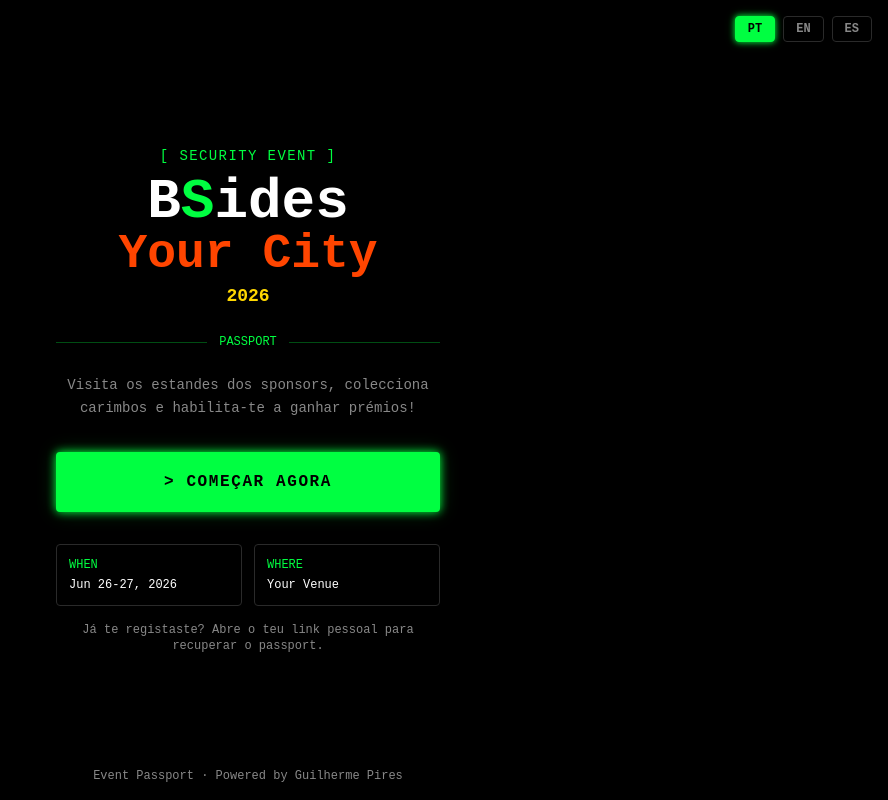
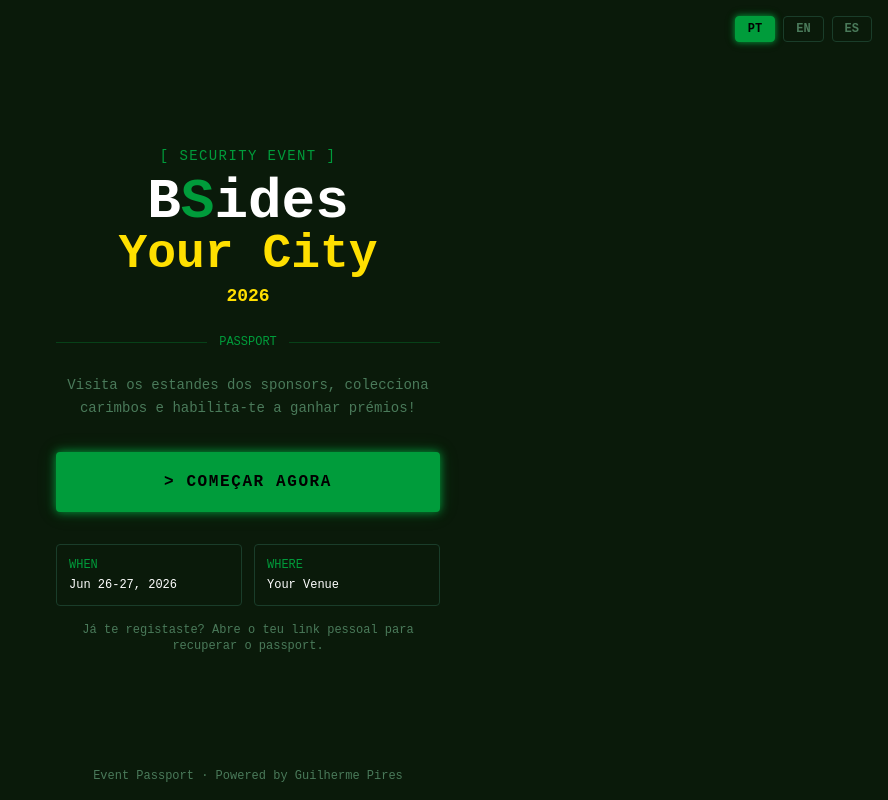
Before and after one commit to GuilhermePires21890/bsides-passport-pwa, a React (Vite) app in the folder frontend/: page / in a window 1280 px wide. Shown: the whole page, without its empty margins (392-1280 px from the left). Built offline with nearby package versions, Linux system fonts and the light colour scheme; no server answers.

Commit message:
feat(theme): cybersecurity team themes (red/blue/purple) + brasil as custom base

```diff
--- a/frontend/theme.config.js
+++ b/frontend/theme.config.js
@@ -4,9 +4,9 @@
  * ║                                                              ║
  * ║  This is the only file you need to edit to brand the app    ║
  * ║  for your event. Colors, fonts, shadows — all here.         ║
+ * ║                                                              ║
+ * ║  After editing, restart the dev server: npm run dev         ║
  * ╚══════════════════════════════════════════════════════════════╝
- *
- * After editing, restart the dev server: npm run dev
  */
 
 const theme = {
@@ -14,118 +14,118 @@ const theme = {
   // ─────────────────────────────────────────────────────────────
   // ACTIVE THEME
   // Switch between presets below or define your own.
-  // Options: "hacker" | "corporate" | "cyberpunk" | "custom"
+  // Options: "red_team" | "blue_team" | "purple_team" | "custom"
   // ─────────────────────────────────────────────────────────────
   active: "custom",
 
-  // ─────────────────────────────────────────────────────────────
-  // PRESETS
-  // ─────────────────────────────────────────────────────────────
   presets: {
 
     /**
-     * HACKER — Default dark terminal aesthetic
-     * Green on black. Matrix vibes. Great for security events.
+     * RED TEAM — Offensive Security
+     * Aggressive, high-contrast red on black.
+     * CTFs, pentesting events, offensive security conferences.
      */
-    hacker: {
+    red_team: {
       colors: {
-        black:   "#000000",
-        green:   "#00FF41",
-        green2:  "#00CC33",
-        red:     "#FF4500",
-        yellow:  "#FFD700",
-        gray:    "#1A1A1A",
-        gray2:   "#2A2A2A",
-        muted:   "#888888",
+        black:   "#0a0000",
+        green:   "#ff2020",
+        green2:  "#cc0000",
+        red:     "#ff6600",
+        yellow:  "#ff9900",
+        gray:    "#1a0000",
+        gray2:   "#2a0a0a",
+        muted:   "#885555",
       },
       fonts: {
         mono: ['"Courier New"', "Courier", "monospace"],
         sans: ["Inter", "system-ui", "sans-serif"],
       },
-      background: "#000000",
+      background: "#0a0000",
       text: "#ffffff",
-      neonColor: "#00FF41",
-      neonShadow: "0 0 10px #00FF41, 0 0 20px #00FF4133",
-      neonShadowSm: "0 0 6px #00FF41, 0 0 12px #00FF4133",
+      neonColor: "#ff2020",
+      neonShadow: "0 0 10px #ff2020, 0 0 20px #ff202033",
+      neonShadowSm: "0 0 6px #ff2020, 0 0 12px #ff202033",
     },
 
     /**
-     * CORPORATE — Clean light theme
-     * Blue on white. Professional look for enterprise events.
+     * BLUE TEAM — Defensive Security
+     * Trustworthy, calm blue on dark navy.
+     * SOC events, defensive security, compliance conferences.
      */
-    corporate: {
+    blue_team: {
       colors: {
-        black:   "#1a1a2e",
-        green:   "#2563eb",
-        green2:  "#1d4ed8",
-        red:     "#dc2626",
-        yellow:  "#f59e0b",
-        gray:    "#f1f5f9",
-        gray2:   "#e2e8f0",
-        muted:   "#64748b",
+        black:   "#00050f",
+        green:   "#0ea5e9",
+        green2:  "#0284c7",
+        red:     "#ef4444",
+        yellow:  "#38bdf8",
+        gray:    "#0a1628",
+        gray2:   "#0f2240",
+        muted:   "#4a7a9b",
       },
       fonts: {
-        mono: ['"Roboto Mono"', "monospace"],
+        mono: ['"JetBrains Mono"', '"Courier New"', "monospace"],
         sans: ["Inter", "system-ui", "sans-serif"],
       },
-      background: "#ffffff",
-      text: "#1a1a2e",
-      neonColor: "#2563eb",
-      neonShadow: "0 0 10px #2563eb33, 0 0 20px #2563eb22",
-      neonShadowSm: "0 0 6px #2563eb33, 0 0 12px #2563eb22",
+      background: "#00050f",
+      text: "#e0f2fe",
+      neonColor: "#0ea5e9",
+      neonShadow: "0 0 10px #0ea5e9, 0 0 20px #0ea5e933",
+      neonShadowSm: "0 0 6px #0ea5e9, 0 0 12px #0ea5e933",
     },
 
     /**
-     * CYBERPUNK — High contrast purple/pink neon
-     * Bold and vibrant. Great for tech festivals and gaming events.
+     * PURPLE TEAM — Collaborative Security
+     * Balance of offensive and defensive. Rich purple on dark.
+     * Purple team exercises, security awareness, mixed events.
      */
-    cyberpunk: {
+    purple_team: {
       colors: {
-        black:   "#0d0d0d",
-        green:   "#d946ef",
-        green2:  "#a21caf",
-        red:     "#f43f5e",
-        yellow:  "#fa9b15",
-        gray:    "#18181b",
-        gray2:   "#27272a",
-        muted:   "#71717a",
+        black:   "#07000f",
+        green:   "#a855f7",
+        green2:  "#7c3aed",
+        red:     "#ec4899",
+        yellow:  "#c084fc",
+        gray:    "#120a1e",
+        gray2:   "#1e0f30",
+        muted:   "#7c5fa0",
       },
       fonts: {
-        mono: ['"Share Tech Mono"', "monospace"],
+        mono: ['"Share Tech Mono"', '"Courier New"', "monospace"],
         sans: ["Inter", "system-ui", "sans-serif"],
       },
-      background: "#0d0d0d",
-      text: "#ffffff",
-      neonColor: "#d946ef",
-      neonShadow: "0 0 10px #d946ef, 0 0 20px #d946ef33",
-      neonShadowSm: "0 0 6px #d946ef, 0 0 12px #d946ef33",
+      background: "#07000f",
+      text: "#f5f0ff",
+      neonColor: "#a855f7",
+      neonShadow: "0 0 10px #a855f7, 0 0 20px #a855f733",
+      neonShadowSm: "0 0 6px #a855f7, 0 0 12px #a855f733",
     },
 
     /**
      * CUSTOM — Define your own colors
-     * Copy any preset above and change the values.
+     * Copy any preset above and adjust the values.
      * Then set active: "custom" above.
      */
     custom: {
   colors: {
-        black:   "#000000",   // Main background
-        green:   "#00FF41",   // Primary accent / CTA buttons
-        green2:  "#00CC33",   // Primary accent hover
-        red:     "#FF4500",   // Danger / alerts
-        yellow:  "#FFD700",   // Secondary accent / highlights
-        gray:    "#1A1A1A",   // Card backgrounds
-        gray2:   "#2A2A2A",   // Input backgrounds / borders
-        muted:   "#888888",   // Muted text
+    black:   "#0a1a0a",   // Verde escuro profundo
+    green:   "#009c3b",   // Verde Brasil
+    green2:  "#007a2f",   // Verde Brasil hover
+    red:     "#ffdf00",   // Amarelo Brasil
+    yellow:  "#ffdf00",   // Amarelo Brasil
+    gray:    "#0f2a1a",   // Card background
+    gray2:   "#1a3d2a",   // Input/border background
+    muted:   "#4a7a5a",   // Muted text
   },
   fonts: {
     mono: ['"Courier New"', "Courier", "monospace"],
     sans: ["Inter", "system-ui", "sans-serif"],
   },
-      background: "#000000",  // Body background
-      text: "#ffffff",         // Body text
-      neonColor: "#00FF41",    // Neon glow color
-      neonShadow: "0 0 10px #00FF41, 0 0 20px #00FF4133",
-      neonShadowSm: "0 0 6px #00FF41, 0 0 12px #00FF4133",
+  background: "#0a1a0a",
+  text: "#ffffff",
+  neonColor: "#009c3b",
+  neonShadow: "0 0 10px #009c3b, 0 0 20px #009c3b33",
+  neonShadowSm: "0 0 6px #009c3b, 0 0 12px #009c3b33",
 },
   },
 
```
Lines whose indentation alone changed are shown as unchanged.
